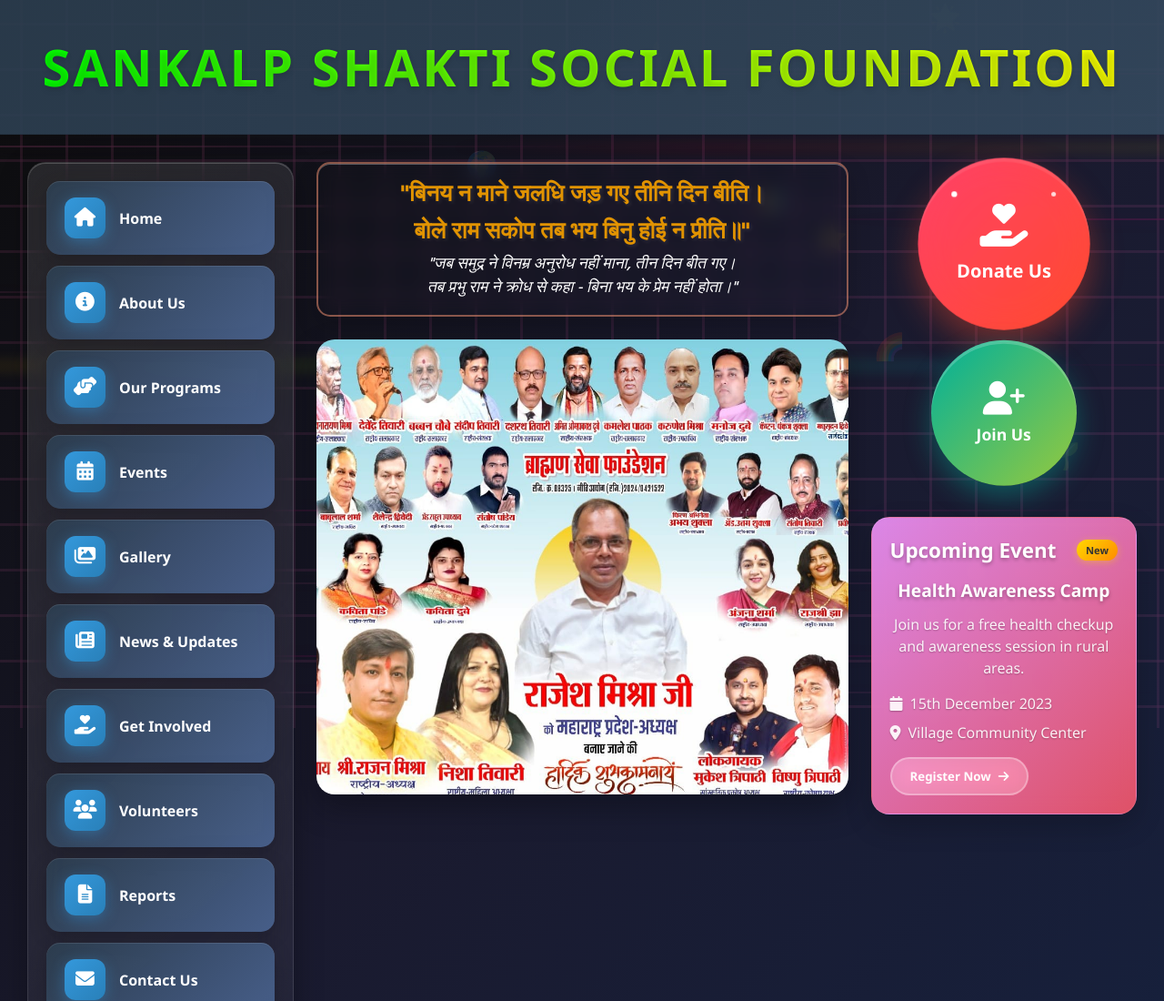
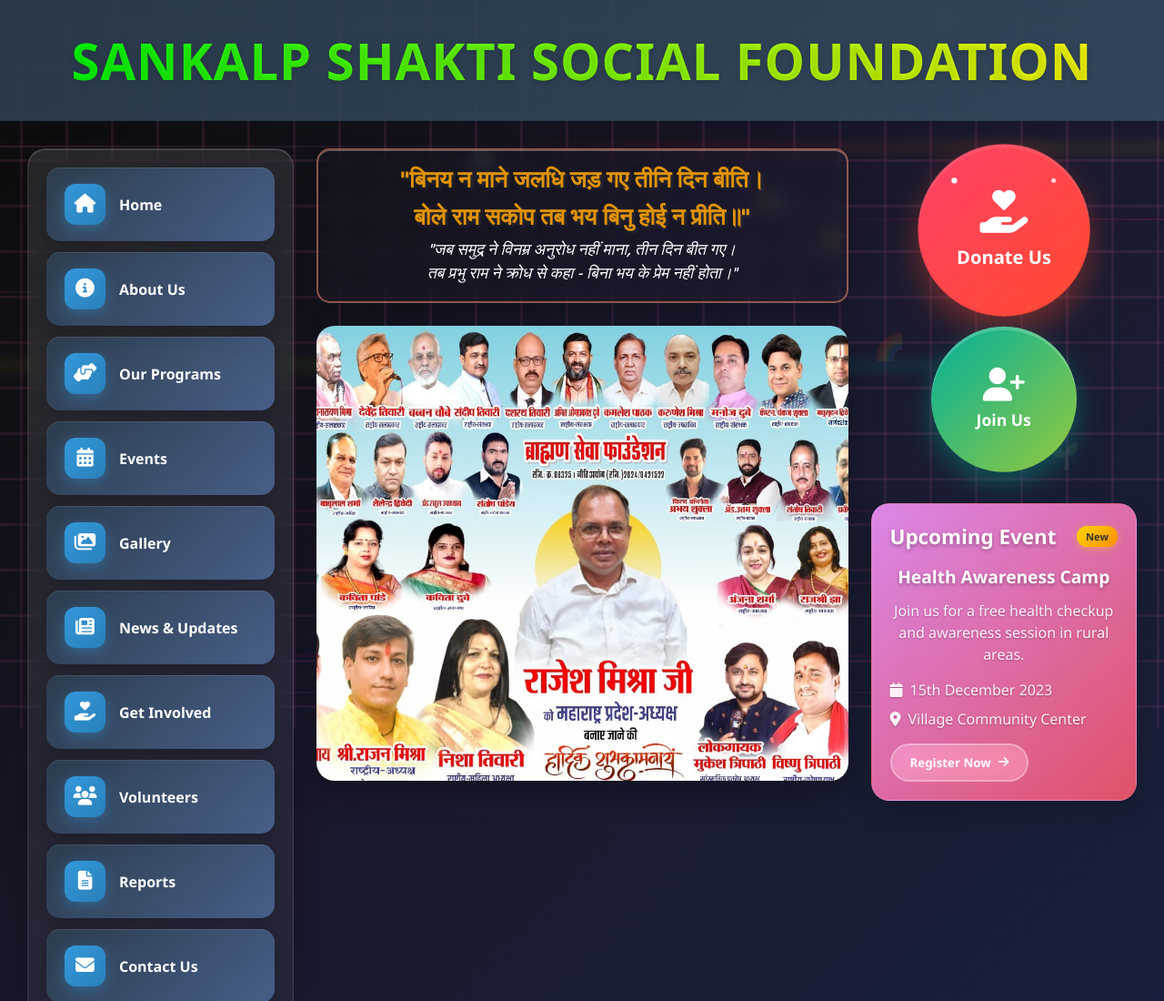
Before and after one commit to sankalp-shakti/sankalpshakti, a plain HTML site: page index.html in a window 1280 px wide. Shown: the top 1100 px of the page at 91% size. Drawn offline with Linux system fonts and the light colour scheme.

Commit message:
Update dashboard.css

```diff
--- a/dashboard.css
+++ b/dashboard.css
@@ -200,6 +200,7 @@ header {
 }
 
 /* Clean Rainbow Style Title */
+/* Header Text ko 1 line me lane ke liye */
 .rainbow-title {
     font-family: 'Rubik', sans-serif;
     font-weight: 900;
@@ -216,14 +217,8 @@ header {
 .rainbow-text {
     background: linear-gradient(
         90deg,
-        #9400D3, /* Violet */
-        #4B0082, /* Indigo */
-        #0000FF, /* Blue */
-        #00FF00, /* Green */
-        #FFFF00, /* Yellow */
-        #FF7F00, /* Orange */
-        #FF0000, /* Red */
-        #9400D3  /* Violet again for smooth loop */
+        #9400D3, #4B0082, #0000FF, #00FF00,
+        #FFFF00, #FF7F00, #FF0000, #9400D3
     );
     background-size: 700% 100%;
     -webkit-background-clip: text;
@@ -234,9 +229,10 @@ header {
     text-shadow:
         0 2px 4px rgba(0, 0, 0, 0.1),
         0 4px 8px rgba(0, 0, 0, 0.05);
-    letter-spacing: 3px;
-    line-height: 1.2;
-    padding: 10px 20px;
+    letter-spacing: 1px; /* Letter spacing kam karo */
+    line-height: 1;
+    padding: 8px 15px;
+    white-space: nowrap; /* Ye bhi add karo */
 }
 
 @keyframes rainbowFlow {
```
